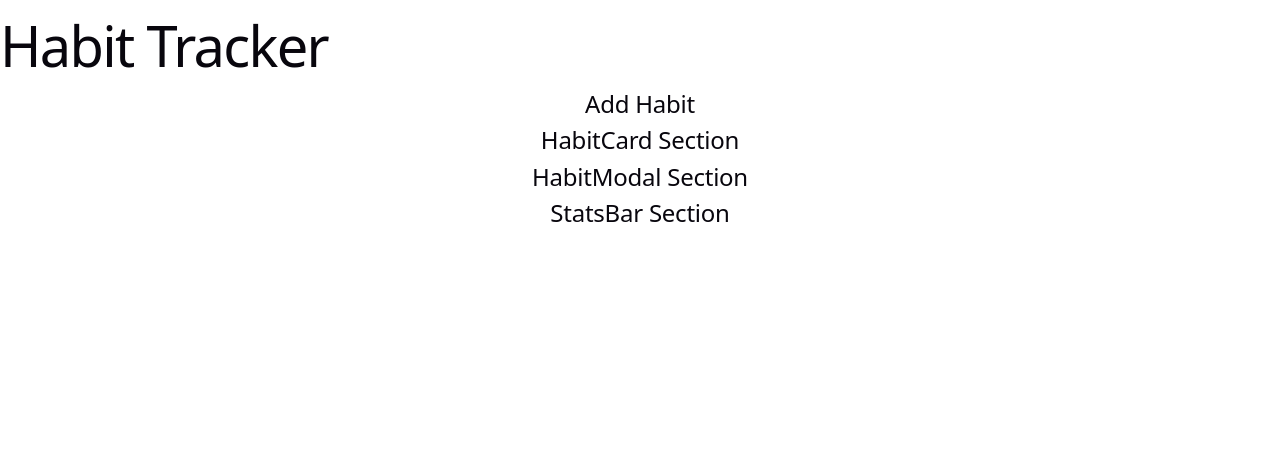
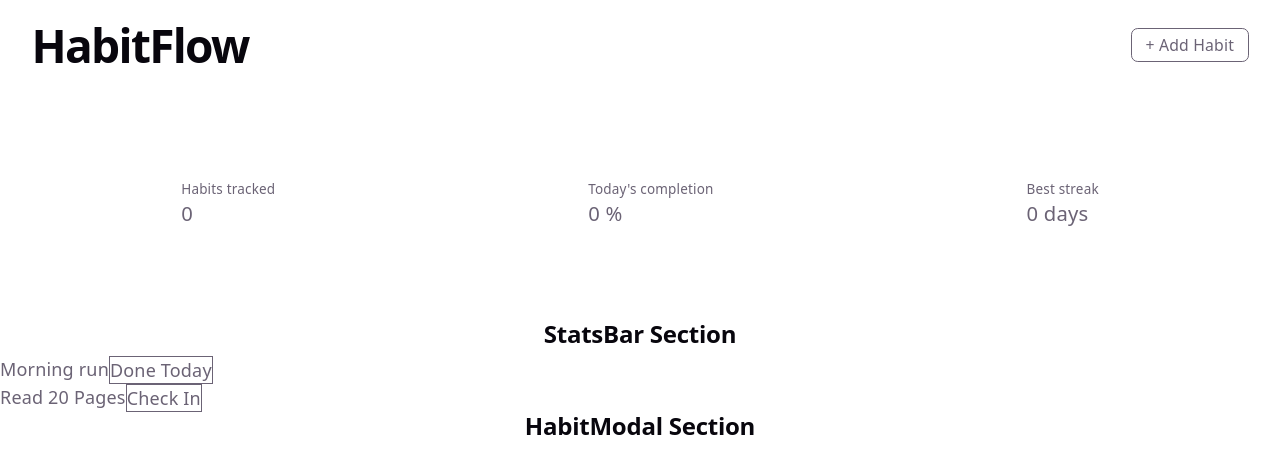
Before and after one commit to agungshndy/habit-tracker, a React (Vite) app: page / in a window 1280 px wide. Shown: the top 474 px of the page. Built offline with nearby package versions, Linux system fonts and the light colour scheme.

Commit message:
fixed header and habitcard interfaces

```diff
--- a/index.html
+++ b/index.html
@@ -5,7 +5,7 @@
   <meta charset="UTF-8" />
   <link rel="icon" type="image/svg+xml" href="/favicon.svg" />
   <meta name="viewport" content="width=device-width, initial-scale=1.0" />
-  <title>Habit Tracker</title>
+  <title>HabitFlow</title>
 </head>
 
 <body>
--- a/src/App.jsx
+++ b/src/App.jsx
@@ -15,8 +15,9 @@ function App() {
     <>
       <Header />
       <HabitCard />
+      <StatsBar />
       <HabitModal />
-      <StatsBar />
+
     </>
   )
 }
--- a/src/components/HabitCard.jsx
+++ b/src/components/HabitCard.jsx
@@ -1,9 +1,28 @@
+import { useState } from "react"
+
 function HabitCard() {
 
+    const [ habit,setHabit ] = useState(0);
+    const [ completion,setCompletion ] = useState(0);
+    const [ streak, setStreak ] = useState(0);
+
     return (
-        <>
-        <h2>HabitCard Section</h2>
-        </>
+        <div className="mt-5">
+            <div className="flex gap-4 justify-around">
+                <div className="grid-rows-2 w-auto p-5 ml-10 my-5 text-left">
+                    <p className="text-xs">Habits tracked</p>
+                    <p className="text-lg">{habit}</p>
+                </div>
+                <div className="grid-rows-2 w-auto p-5 m-5 text-left">
+                    <p className="text-xs">Today's completion</p>
+                    <p className="text-lg">{completion} %</p>
+                </div>
+                <div className="grid-rows-2 w-auto p-5 mr-10 my-5 text-left">
+                    <p className="text-xs">Best streak</p>
+                    <p className="text-lg">{streak} days</p>
+                </div>
+            </div>
+        </div>
     )
 }
 
--- a/src/components/Header.jsx
+++ b/src/components/Header.jsx
@@ -1,9 +1,25 @@
+import { useState } from "react"
+
 function Header() {
+    const [ addItem, setAddItem ] = useState([])
+    function handleClick(){
+        addItem = {
+            habit:"",
+            days:"",
+            streak:""
+        }
+    }
 
     return (
-        <div className="grid-col-2">
-        <h1 className="text-left">Habit Tracker</h1>
-        <h2>Add Habit</h2>
+        <div className="grid-cols-2 flex gap-4 mb-5 justify-between">
+            <div className="flex ml-7">
+                <h1>HabitFlow</h1>
+            </div>
+            <div className="items-center text-center justify-items-center flex mr-7">
+                <button className="text-sm border rounded-md px-3 py-1 hover:cursor-pointer transition-colors hover:opacity-75">
+                    + Add Habit
+                </button>
+            </div>
         </div>
     )
 }
--- a/src/components/StatsBar.jsx
+++ b/src/components/StatsBar.jsx
@@ -1,9 +1,17 @@
 function StatsBar(){
 
     return (
-        <>
-        <h2>StatsBar Section</h2>
-        </>
+        <div className="mt-10">
+            <h2>StatsBar Section</h2>
+            <div className="flex">
+                <p>Morning run</p>
+                <button className="border">Done Today</button>
+            </div>
+            <div className="flex">
+                <p>Read 20 Pages</p>
+                <button className="border">Check In</button>
+            </div>
+        </div>
     )
 }
 
--- a/src/index.css
+++ b/src/index.css
@@ -71,12 +71,12 @@ body {
 h1,
 h2 {
   font-family: var(--heading);
-  font-weight: 500;
+  font-weight: 700;
   color: var(--text-h);
 }
 
 h1 {
-  font-size: 56px;
+  font-size: 46px;
   letter-spacing: -1.68px;
   margin: 32px 0;
 
```
